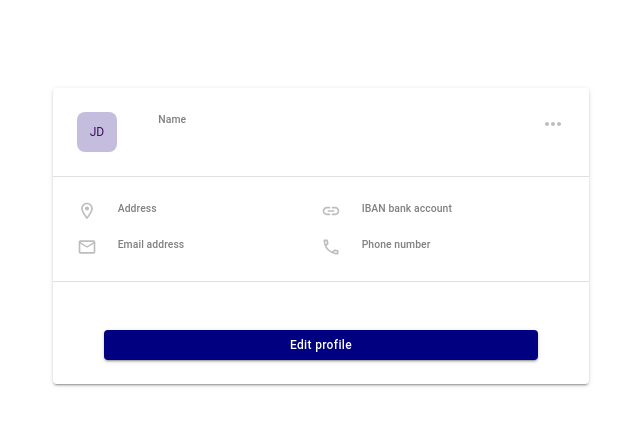
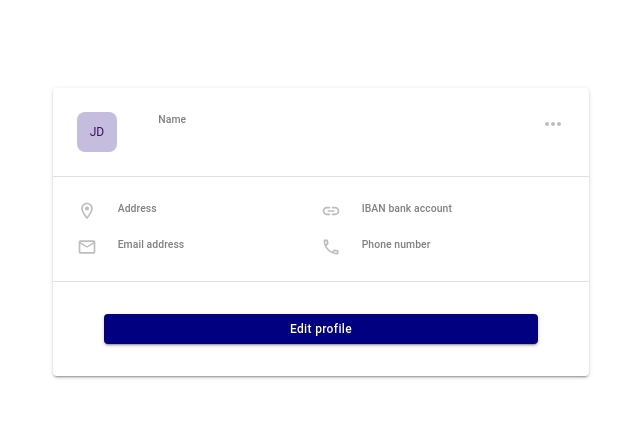
Before and after one commit to jokatty/daccs, a React (Create React App) app: page / in a window 1280 px wide. Shown: the top 426 px of the page, without its empty margins (319-959 px from the left). Built offline with nearby package versions, Linux system fonts and the light colour scheme; no server answers.

Commit message:
fix margin of edit button

```diff
--- a/src/components/EditProfileModal.jsx
+++ b/src/components/EditProfileModal.jsx
@@ -51,8 +51,8 @@ export default function EditProfile(prop) {
   // style properties
   const stylingObj = {
     editContainer: {
-      marginTop: '3rem',
-      marginBottom: '1.5rem',
+      marginTop: '2rem',
+      marginBottom: '2rem',
       width: '90%',
     },
     editBtn: {
```
